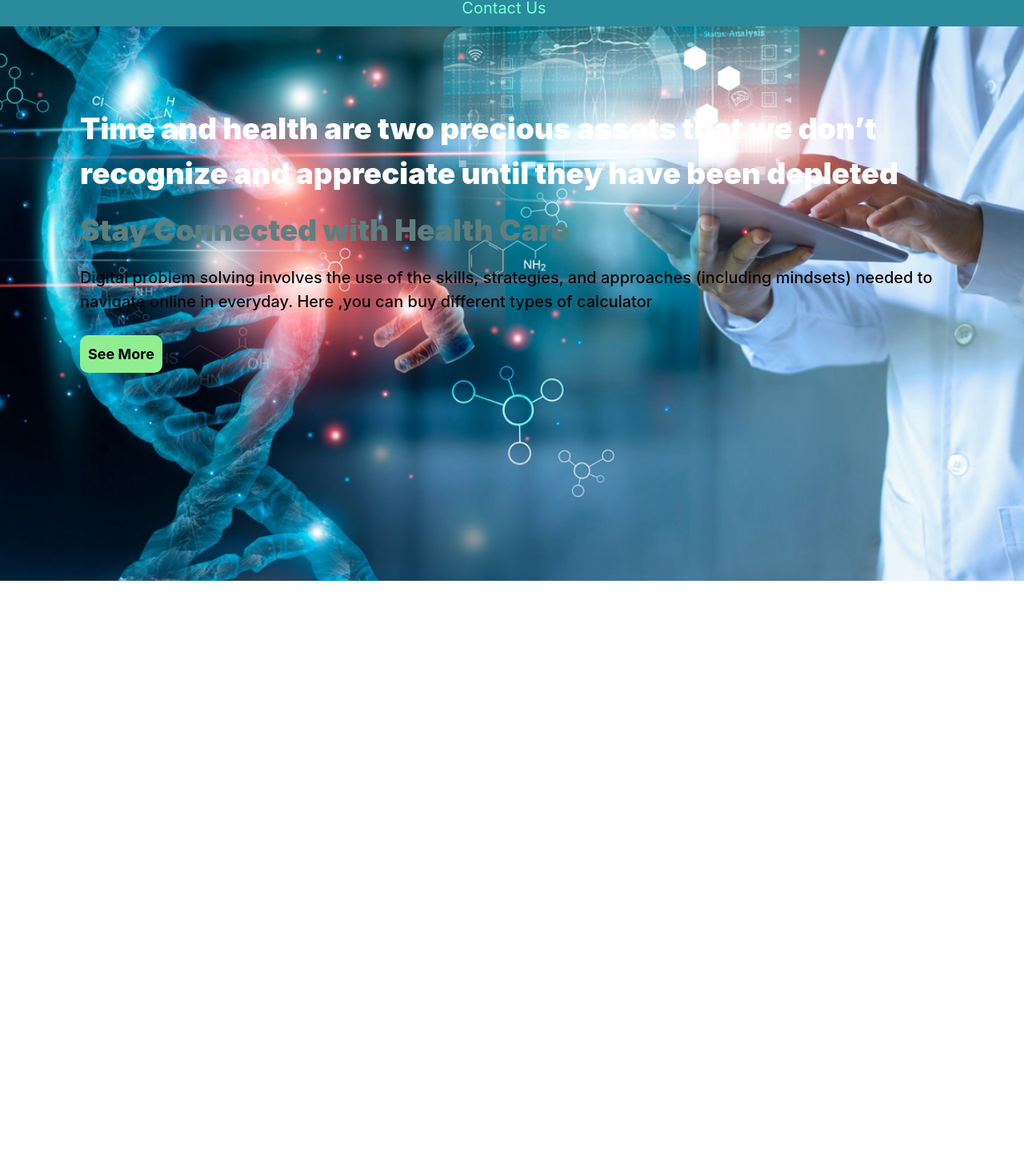
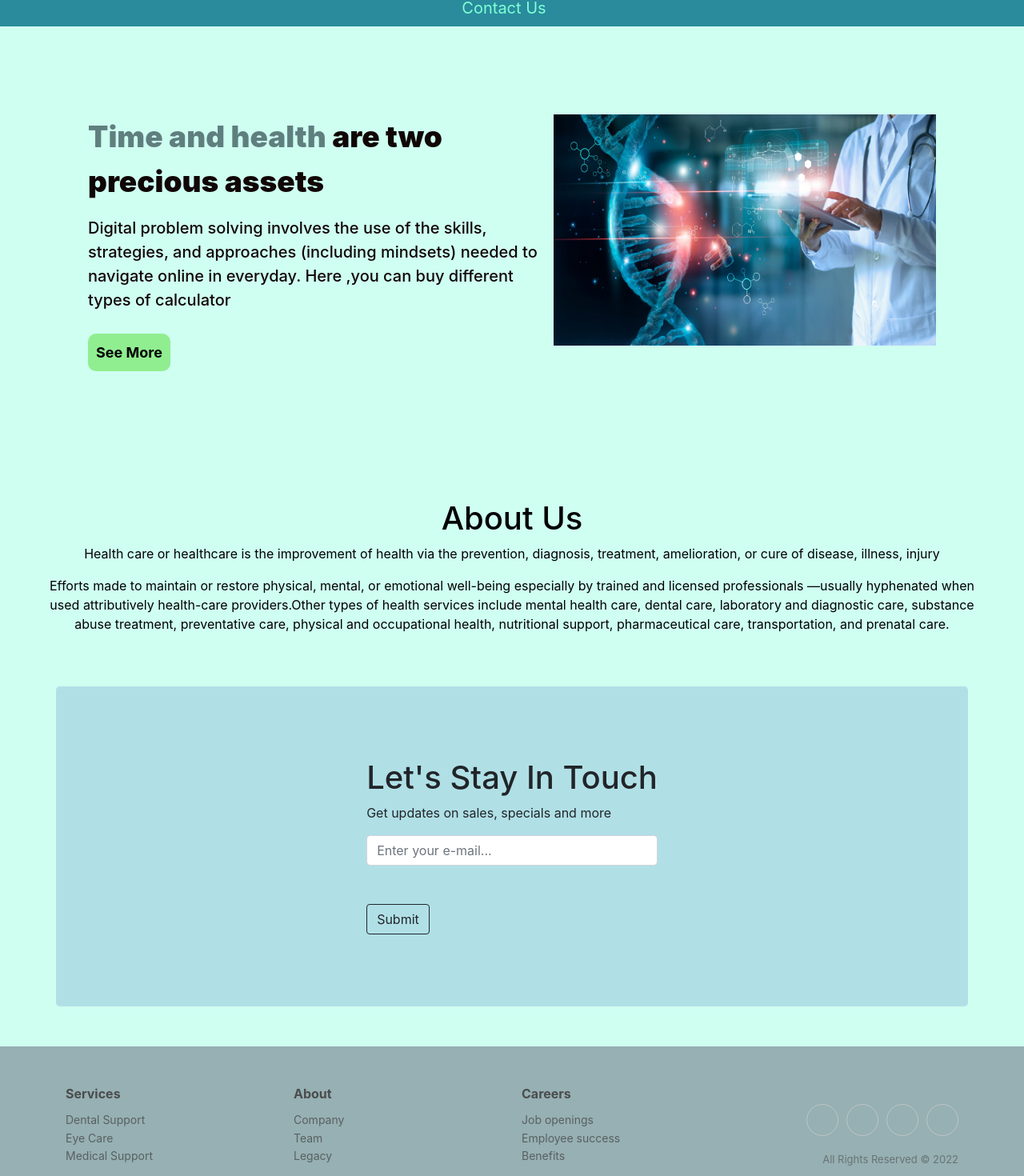
Before and after one commit to jeba-tech/HealthCare-App, a React (Create React App) app: page / in a window 1280 px wide. Shown: the part 74-1544 px from the top of the page at 80% size. Before the commit the page ends 800 px from the top, so only its background shows below. Built offline with nearby package versions, Linux system fonts and the light colour scheme.

Commit message:
about us, contact us , footer created

```diff
--- a/public/index.html
+++ b/public/index.html
@@ -25,6 +25,13 @@
 
   <link href="https://cdn.jsdelivr.net/npm/bootstrap@5.0.2/dist/css/bootstrap.min.css" rel="stylesheet"
     integrity="sha384-EVSTQN3/azprG1Anm3QDgpJLIm9Nao0Yz1ztcQTwFspd3yD65VohhpuuCOmLASjC" crossorigin="anonymous">
+
+
+
+
+  <script src="https://cdnjs.cloudflare.com/ajax/libs/jquery/3.2.1/jquery.min.js"></script>
+  <script src="https://cdnjs.cloudflare.com/ajax/libs/twitter-bootstrap/4.1.3/js/bootstrap.bundle.min.js"></script>
+  </body>
   <title>React App</title>
 </head>
 
--- a/src/Components/About/About.css
+++ b/src/Components/About/About.css
@@ -0,0 +1,5 @@
+.about-section {
+      padding: 50px;
+      text-align: center;
+      color: rgb(0, 0, 0);
+}
--- a/src/Components/About/About.js
+++ b/src/Components/About/About.js
@@ -1,8 +1,14 @@
 import React from 'react';
+import './About.css'
 
 const About = () => {
       return (
             <div>
+                  <div class="about-section">
+                        <h1>About Us </h1>
+                        <p>Health care or healthcare is the improvement of health via the prevention, diagnosis, treatment, amelioration, or cure of disease, illness, injury</p>
+                        <p>Efforts made to maintain or restore physical, mental, or emotional well-being especially by trained and licensed professionals —usually hyphenated when used attributively health-care providers.Other types of health services include mental health care, dental care, laboratory and diagnostic care, substance abuse treatment, preventative care, physical and occupational health, nutritional support, pharmaceutical care, transportation, and prenatal care.</p>
+                  </div>
 
             </div>
       );
--- a/src/Components/Contact/ContactUs.js
+++ b/src/Components/Contact/ContactUs.js
@@ -2,8 +2,18 @@ import React from 'react';
 
 const ContactUs = () => {
       return (
-            <div>
+            <div style={{ height: '400px', backgroundColor: 'PowderBlue' }} className="container margin rounded-3 d-flex justify-content-center align-items-center"
+                  id="subscribe">
 
+                  <div>
+                        <h1>Let's Stay In Touch</h1>
+                        <p>Get updates on sales, specials and more
+                        </p>
+                        <input className="form-control" type="email" placeholder="Enter your e-mail..."
+                        />
+
+                        <button className="btn btn-outline-dark mt-5">Submit</button>
+                  </div>
             </div>
       );
 };
--- /dev/null
+++ b/src/Components/Home/Banner.css
@@ -0,0 +1,33 @@
+.home-nav {
+      margin: 100px;
+      font-size: 37px;
+      color: rgb(17, 6, 6);
+      font-weight: 900;
+      display: flex;
+      padding: 10px;
+}
+
+.home-nav img {
+      width: 100%;
+      height: 90%;
+}
+
+.home-nav span {
+      color: rgb(95, 127, 127);
+}
+
+.home-nav .pera-text {
+      font-weight: 500;
+      font-size: 20px;
+}
+
+.home-btn {
+      color: black;
+      background-color: lightgreen;
+      padding: 10px 10px;
+      border: none;
+      cursor: pointer;
+      font-size: 18px;
+      font-weight: 700;
+      border-radius: 10px;
+}
--- /dev/null
+++ b/src/Components/Home/Banner.js
@@ -0,0 +1,23 @@
+import React from 'react';
+import './Banner.css'
+import doctors from '../../assets/images/doctors.jpg'
+
+const Banner = () => {
+      return (
+            <div>
+                  <div className='home-nav'>
+                        <div>
+
+                              <p><span>Time and health </span>are two precious assets</p>
+                              <p className='pera-text'>Digital problem solving involves the use of the skills, strategies, and approaches (including mindsets) needed to navigate online in everyday. Here ,you can buy different types of calculator</p>
+                              <button className='home-btn'>See More </button>
+                        </div>
+                        <div>
+                              <img src={doctors} />
+                        </div>
+                  </div>
+            </div>
+      );
+};
+
+export default Banner;
--- /dev/null
+++ b/src/Components/Home/Footer.css
@@ -0,0 +1,94 @@
+/* .footer-style {
+      margin-top: 40px;
+      text-align: center;
+      background-color: black;
+      color: aliceblue;
+      padding: 20px;
+} */
+
+.footer-clean {
+      padding: 50px 0;
+      background-color: rgb(150, 176, 179);
+      color: #4b4c4d;
+      margin-top: 50px;
+}
+
+.footer-clean h3 {
+      margin-top: 0;
+      margin-bottom: 12px;
+      font-weight: bold;
+      font-size: 16px;
+}
+
+.footer-clean ul {
+      padding: 0;
+      list-style: none;
+      line-height: 1.6;
+      font-size: 14px;
+      margin-bottom: 0;
+}
+
+.footer-clean ul a {
+      color: inherit;
+      text-decoration: none;
+      opacity: 0.8;
+}
+
+.footer-clean ul a:hover {
+      opacity: 1;
+}
+
+.footer-clean .item.social {
+      text-align: right;
+}
+
+@media (max-width:767px) {
+      .footer-clean .item {
+            text-align: center;
+            padding-bottom: 20px;
+      }
+}
+
+@media (max-width: 768px) {
+      .footer-clean .item.social {
+            text-align: center;
+      }
+}
+
+.footer-clean .item.social>a {
+      font-size: 24px;
+      width: 40px;
+      height: 40px;
+      line-height: 40px;
+      display: inline-block;
+      text-align: center;
+      border-radius: 50%;
+      border: 1px solid #ccc;
+      margin-left: 10px;
+      margin-top: 22px;
+      color: inherit;
+      opacity: 0.75;
+}
+
+.footer-clean .item.social>a:hover {
+      opacity: 0.9;
+}
+
+@media (max-width:991px) {
+      .footer-clean .item.social>a {
+            margin-top: 40px;
+      }
+}
+
+@media (max-width:767px) {
+      .footer-clean .item.social>a {
+            margin-top: 10px;
+      }
+}
+
+.footer-clean .copyright {
+      margin-top: 14px;
+      margin-bottom: 0;
+      font-size: 13px;
+      opacity: 0.6;
+}
--- /dev/null
+++ b/src/Components/Home/Footer.js
@@ -0,0 +1,49 @@
+import React from 'react';
+import './Footer.css';
+
+const Footer = () => {
+      return (
+            <div>
+                  {/* <footer className='footer-style'>
+                        <p><small>copyright @  2022</small></p>
+                  </footer> */}
+                  <div class="footer-clean">
+                        <footer>
+                              <div class="container">
+                                    <div class="row justify-content-center">
+                                          <div class="col-sm-4 col-md-3 item">
+                                                <h3>Services</h3>
+                                                <ul>
+                                                      <li><a href="#">Dental Support</a></li>
+                                                      <li><a href="#">Eye Care</a></li>
+                                                      <li><a href="#">Medical Support</a></li>
+                                                </ul>
+                                          </div>
+                                          <div class="col-sm-4 col-md-3 item">
+                                                <h3>About</h3>
+                                                <ul>
+                                                      <li><a href="#">Company</a></li>
+                                                      <li><a href="#">Team</a></li>
+                                                      <li><a href="#">Legacy</a></li>
+                                                </ul>
+                                          </div>
+                                          <div class="col-sm-4 col-md-3 item">
+                                                <h3>Careers</h3>
+                                                <ul>
+                                                      <li><a href="#">Job openings</a></li>
+                                                      <li><a href="#">Employee success</a></li>
+                                                      <li><a href="#">Benefits</a></li>
+                                                </ul>
+                                          </div>
+                                          <div class="col-lg-3 item social"><a href="#"><i class="icon ion-social-facebook"></i></a><a href="#"><i class="icon ion-social-twitter"></i></a><a href="#"><i class="icon ion-social-snapchat"></i></a><a href="#"><i class="icon ion-social-instagram"></i></a>
+                                                <p class="copyright">All Rights Reserved © 2022</p>
+                                          </div>
+                                    </div>
+                              </div>
+                        </footer>
+                  </div>
+            </div>
+      );
+};
+
+export default Footer;
--- a/src/Components/Home/Home.css
+++ /dev/null
@@ -1,32 +0,0 @@
-.home-nav {
-      margin: 100px;
-      font-size: 37px;
-      color: rgb(17, 6, 6);
-      font-weight: 900;
-      display: flex;
-}
-
-.home-nav img {
-      background: url(../../assets/images/doctors.jpg) no-repeat center center fixed;
-      background-size: cover;
-}
-
-.home-nav span {
-      color: rgb(95, 127, 127);
-}
-
-.home-nav .pera-text {
-      font-weight: 500;
-      font-size: 20px;
-}
-
-.home-btn {
-      color: black;
-      background-color: lightgreen;
-      padding: 10px 10px;
-      border: none;
-      cursor: pointer;
-      font-size: 18px;
-      font-weight: 700;
-      border-radius: 10px;
-}
--- a/src/Components/Home/Home.js
+++ b/src/Components/Home/Home.js
@@ -1,21 +1,16 @@
 import React from 'react';
-import './Home.css'
-import doctors from '../../assets/images/doctors.jpg'
+import About from '../About/About';
+import ContactUs from '../Contact/ContactUs';
+import Banner from './Banner';
+import Footer from './Footer';
 const Home = () => {
       return (
             <div >
-                  <div className='home-nav'>
-                        <div>
-                              <p className='text-white'>Time and health are two precious assets that we don’t recognize and appreciate until they have been depleted</p>
-                              <p><span>Stay Connected with Health Care</span></p>
-                              <p className='pera-text'>Digital problem solving involves the use of the skills, strategies, and approaches (including mindsets) needed to navigate online in everyday. Here ,you can buy different types of calculator</p>
-                              <button className='home-btn'>See More </button>
-                        </div>
-                        <div>
-                              {/* <img src={doctors} /> */}
-                        </div>
-                  </div>
 
+                  <Banner></Banner>
+                  <About></About>
+                  <ContactUs></ContactUs>
+                  <Footer></Footer>
             </div>
       );
 };
--- a/src/index.css
+++ b/src/index.css
@@ -5,8 +5,7 @@ body {
     sans-serif;
   -webkit-font-smoothing: antialiased;
   -moz-osx-font-smoothing: grayscale;
-  background: url(../src/assets/images/doctors.jpg) no-repeat center center fixed;
-  background-size: cover;
+  background-color: rgb(207, 255, 241);
 }
 
 code {
```
